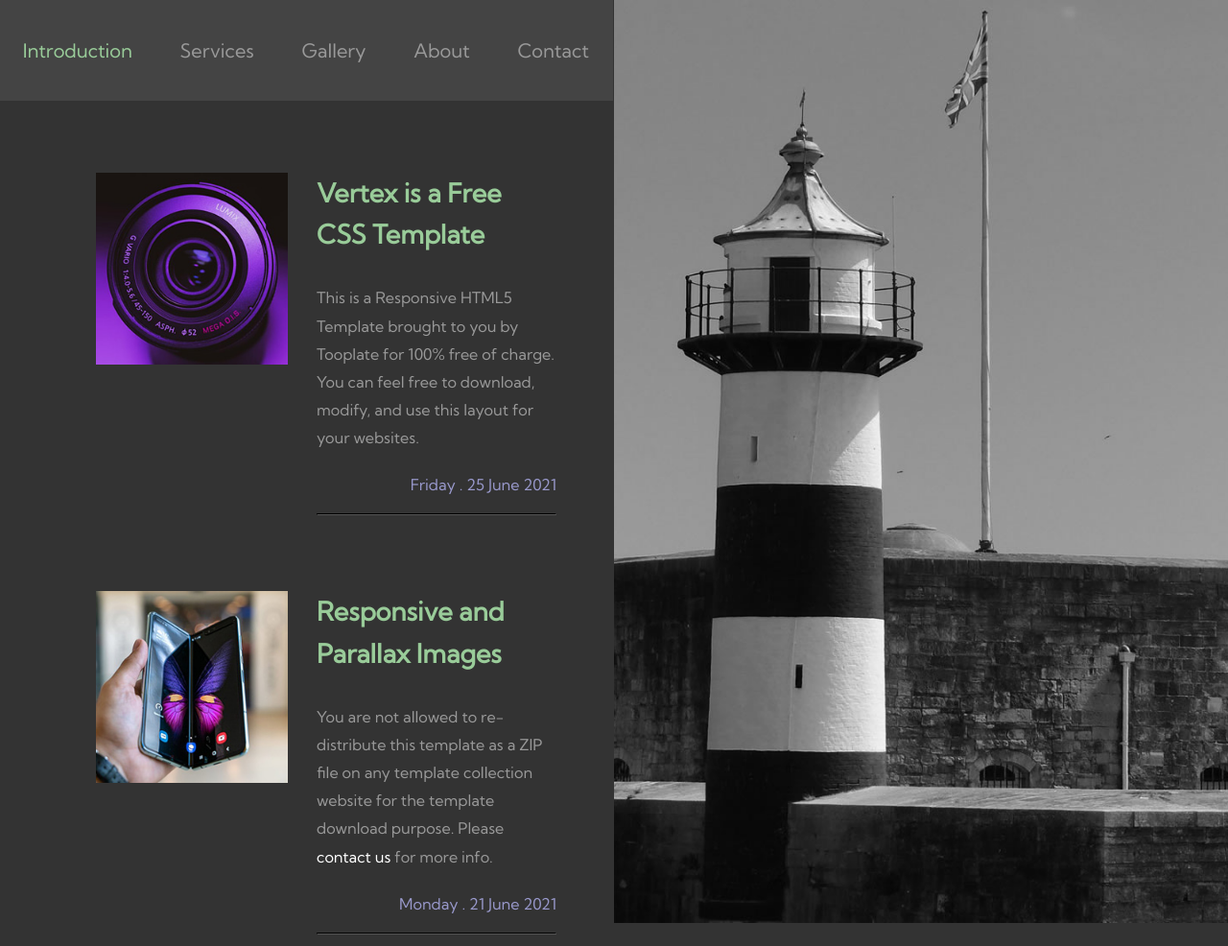
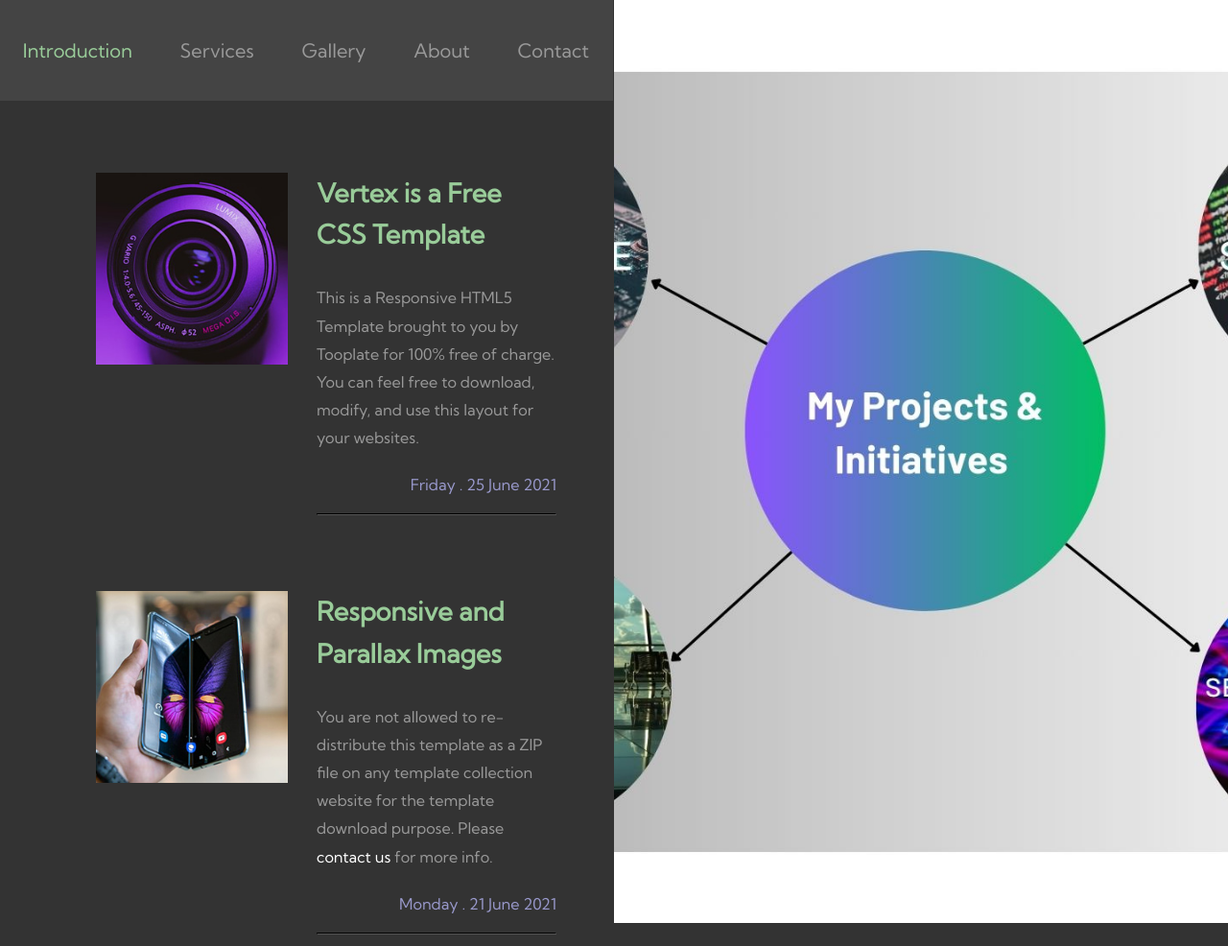
Before and after one commit to kazelouis/kazelouis.github.io, a plain HTML site: page index.html in a window 1280 px wide. Shown: the top 986 px of the page at 96% size. Drawn offline with Linux system fonts and the light colour scheme.

Commit message:
Replaced vertex-bg-01.jpg with My Projects & Initiatives.jpg

```diff
--- a/index.html
+++ b/index.html
@@ -110,7 +110,7 @@
             </div>
 
             <!-- Intro right -->
-            <div class="tm-section-col tm-parallax" data-parallax="scroll" data-image-src="img/vertex-bg-01.jpg"></div>
+            <div class="tm-section-col tm-parallax" data-parallax="scroll" data-image-src="img/My Projects & Initiatives.jpg"></div>
         </div> <!-- #intro -->
 
         <div id="services" class="tm-section">
```
